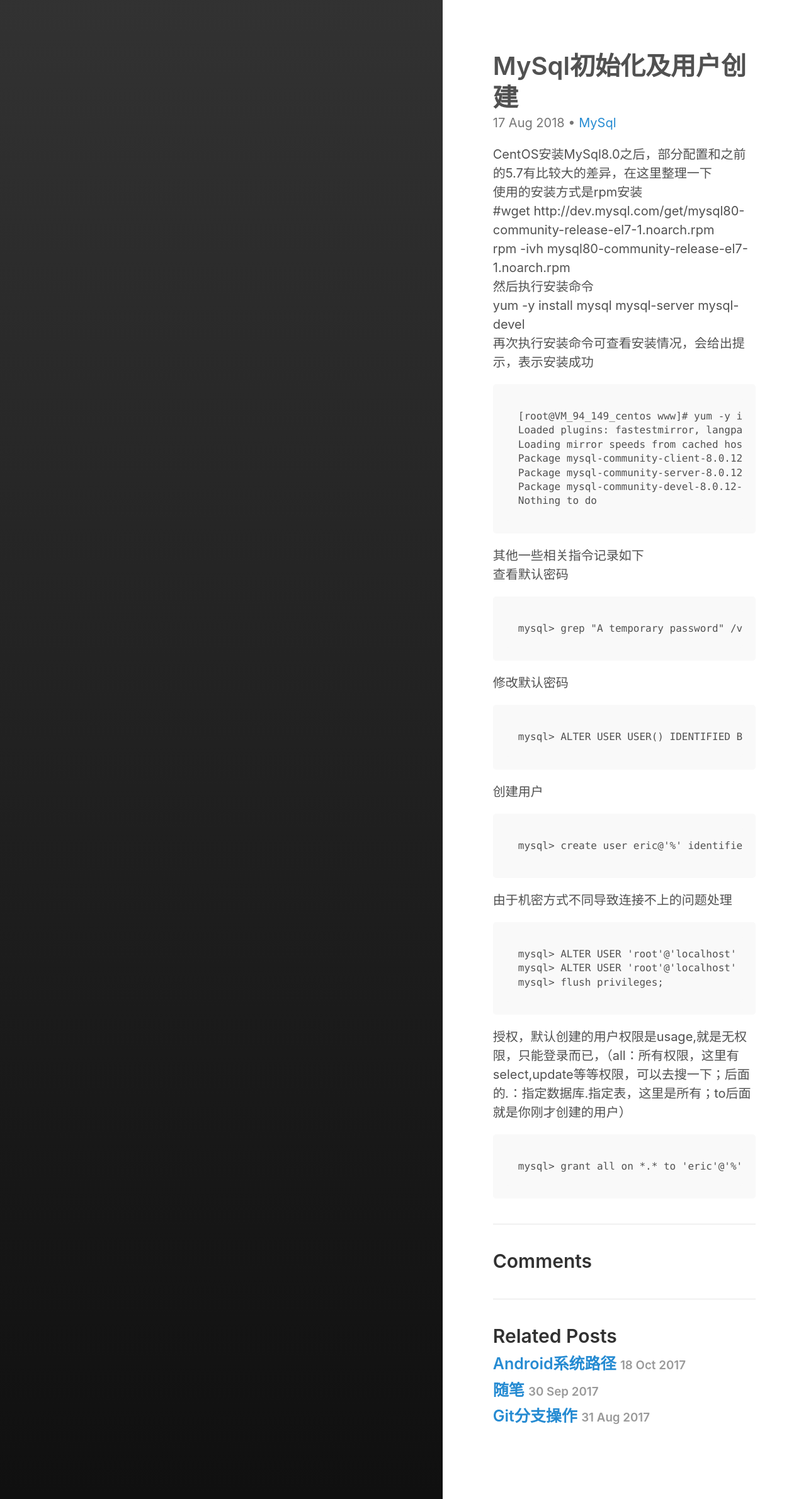
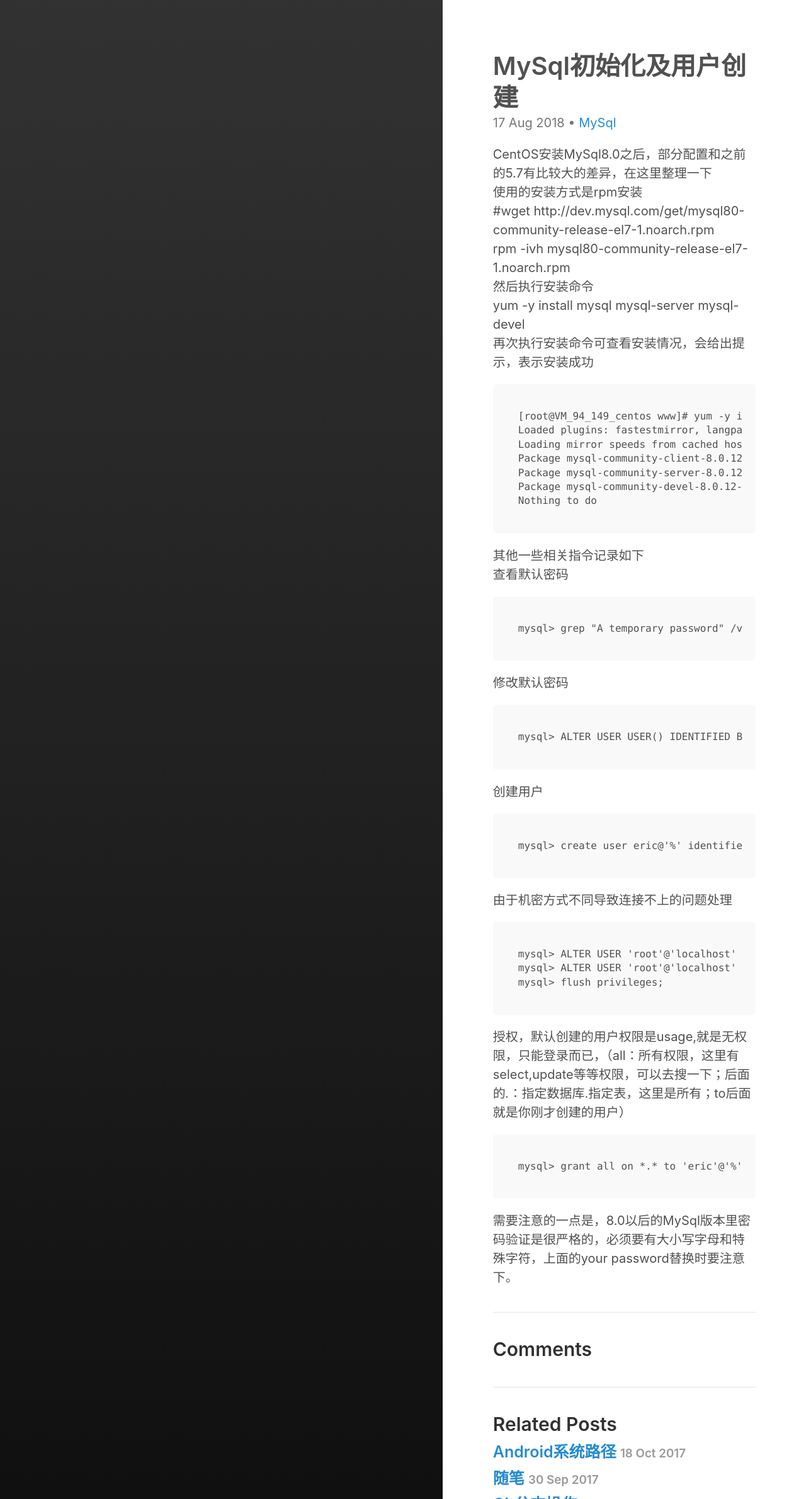
Before and after one commit to ericdxf/ericdxf.github.io, a Jekyll site: the page built from _posts/MySql/2018-08-17-MySql-user.md, in a window 1280 px wide, cut to the strip 0-2380 px from the top of the page. Shown: the whole strip at 63% size. Built offline with Jekyll 4.4.1, drawn with Linux system fonts in a browser that asks for light colours.

Commit message:
添加MySql记录

````diff
--- a/_posts/MySql/2018-08-17-MySql-user.md
+++ b/_posts/MySql/2018-08-17-MySql-user.md
@@ -30,15 +30,16 @@
 ```
 创建用户
 ```
-mysql> create user eric@'%' identified by 'Dxf281974.';
+mysql> create user eric@'%' identified by 'your password';
 ```
 由于机密方式不同导致连接不上的问题处理
 ```
-mysql> ALTER USER 'root'@'localhost' IDENTIFIED BY 'Dxf281974.' PASSWORD EXPIRE NEVER;
-mysql> ALTER USER 'root'@'localhost' IDENTIFIED WITH mysql_native_password BY 'Dxf281974.';
+mysql> ALTER USER 'root'@'localhost' IDENTIFIED BY 'your password' PASSWORD EXPIRE NEVER;
+mysql> ALTER USER 'root'@'localhost' IDENTIFIED WITH mysql_native_password BY 'your password';
 mysql> flush privileges;
 ```
 授权，默认创建的用户权限是usage,就是无权限，只能登录而已，（all：所有权限，这里有select,update等等权限，可以去搜一下；后面的*.*：指定数据库.指定表，这里是所有；to后面就是你刚才创建的用户）
 ```
 mysql> grant all on *.* to 'eric'@'%';
 ```
+需要注意的一点是，8.0以后的MySql版本里密码验证是很严格的，必须要有大小写字母和特殊字符，上面的your password替换时要注意下。
````
